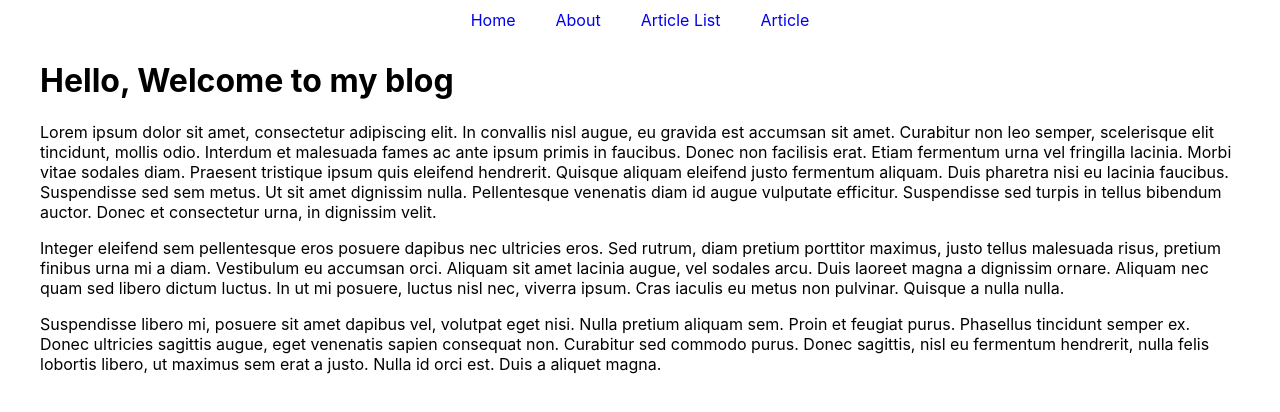
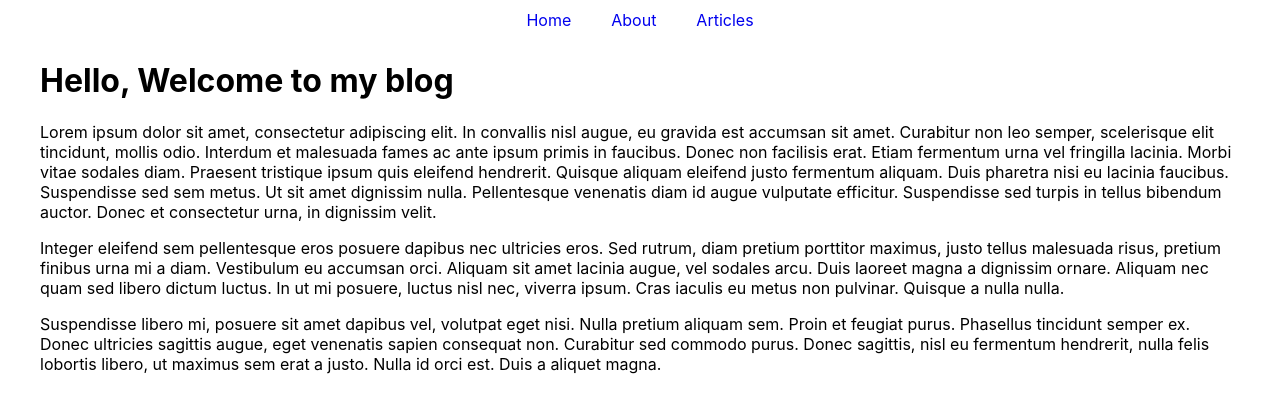
Before and after one commit to vipincode/my-blog, a React (Create React App) app: page / in a window 1280 px wide. Shown: the top 412 px of the page. Built offline with nearby package versions, Linux system fonts and the light colour scheme.

Commit message:
page not found page added

```diff
--- a/src/App.js
+++ b/src/App.js
@@ -5,6 +5,7 @@ import AboutPage from './pages/AboutPage';
 import ArticleListPage from './pages/ArticleListPage';
 import ArticlePage from './pages/ArticlePage';
 import Navbar from './components/Navbar';
+import NotFoundPage from './pages/NotFoundPage';
 
 function App() {
   return (
@@ -15,6 +16,7 @@ function App() {
         <Route path="/about" element={<AboutPage />} />
         <Route path="/article-list" element={<ArticleListPage />} />
         <Route path="/article/:name" element={<ArticlePage />} />
+        <Route path="*" element={<NotFoundPage />} />
       </Routes>
     </div>
   );
--- a/src/components/Navbar.js
+++ b/src/components/Navbar.js
@@ -12,10 +12,7 @@ const Navbar = () => {
             <Link to="/about">About</Link>
           </li>
           <li>
-            <Link to="/article-list">Article List</Link>
-          </li>
-          <li>
-            <Link to="/article">Article</Link>
+            <Link to="/article-list">Articles</Link>
           </li>
         </ul>
       </nav>
--- a/src/pages/ArticlePage.js
+++ b/src/pages/ArticlePage.js
@@ -1,6 +1,7 @@
 import { useParams } from 'react-router-dom';
 import ArticleList from '../components/ArticleList';
 import articleContent from './article-content';
+import NotFoundPage from './NotFoundPage';
 
 const ArticlePage = () => {
   // Get the Name param from the URL.
@@ -8,7 +9,7 @@ const ArticlePage = () => {
 
   const article = articleContent.find((article) => article.name === name);
 
-  if (!article) return <h1>Article does not exist!</h1>;
+  if (!article) return <NotFoundPage />;
 
   const otherArticles = articleContent.filter(
     (article) => article.name !== name
--- /dev/null
+++ b/src/pages/NotFoundPage.js
@@ -0,0 +1,9 @@
+const NotFoundPage = () => {
+  return (
+    <>
+      <h1>404: Page Not Found !</h1>
+    </>
+  );
+};
+
+export default NotFoundPage;
```
